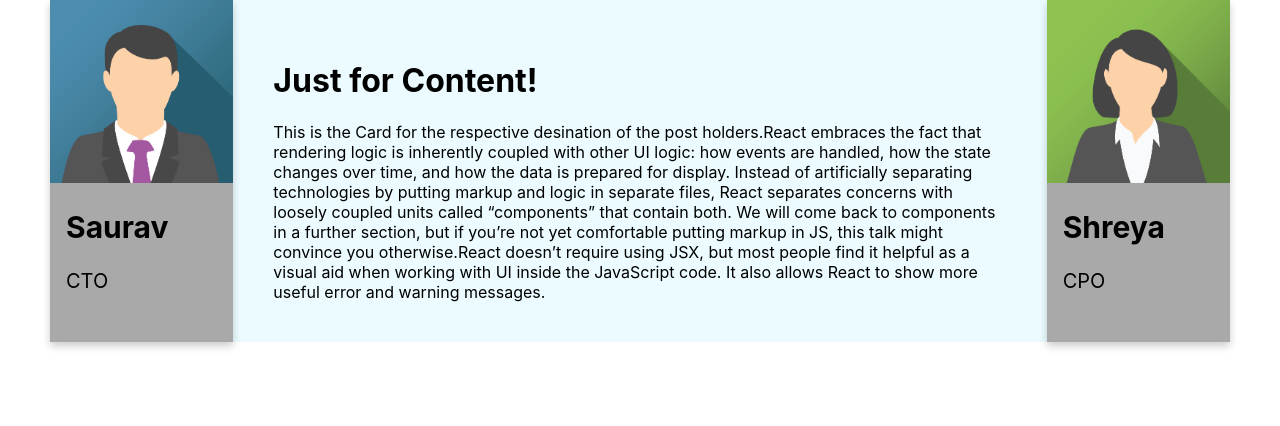
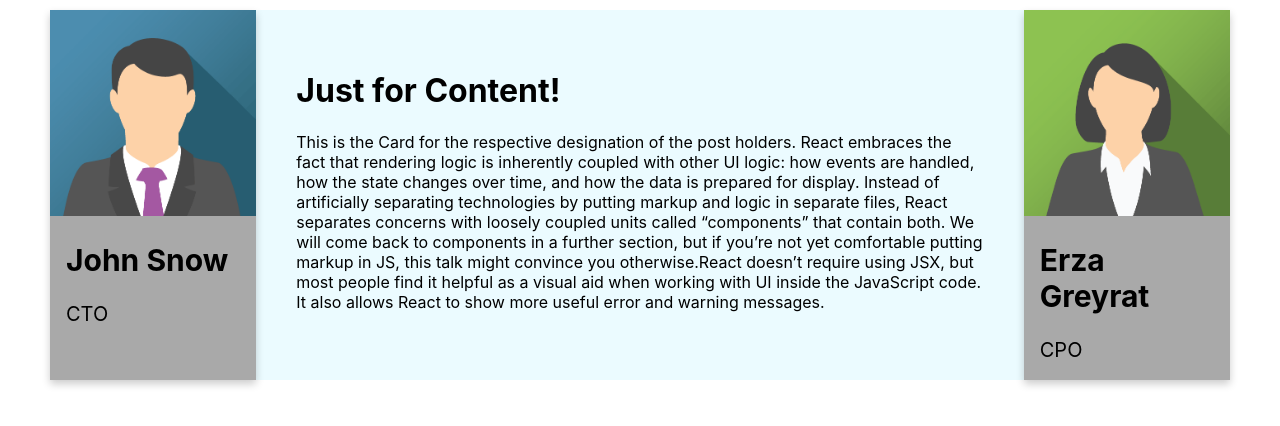
Before and after one commit to YatharthWolverine/practice, a React (Create React App) app: page / in a window 1280 px wide. Shown: the top 426 px of the page. Built offline with nearby package versions, Linux system fonts and the light colour scheme.

Commit message:
changes made

```diff
--- a/src/atoms/Card/Card.js
+++ b/src/atoms/Card/Card.js
@@ -4,7 +4,7 @@ import { Box , Flex} from "../../atoms";
 
 export const Card = ({ children }) => {
   return (
-    <Box  bg="primary.4" boxShadow="0 4px 8px 0 rgba(0,0,0,0.2) " width="25%">
+    <Box  bg="primary.4" boxShadow="0 4px 8px 0 rgba(0,0,0,0.2) " width="30%" >
       {children}
     </Box>
 
--- a/src/molecules/Header/Header.js
+++ b/src/molecules/Header/Header.js
@@ -6,31 +6,37 @@ import Img2 from "../../assets/img2.png";
 
 export const Header = () => {
   return (
-    <Flex mx="50px"  justifyContent="space-between" bg="primary.3">
+    <Flex mx="50px" mt="10px" justifyContent="space-between" bg="primary.3">
      <Card>
        <img src={Img} alt="" width = "100%"  border-radius="5px"/>
        <Box>
          <h2>
-           <Profile name="Saurav"></Profile>
+           <Profile name="John Snow"></Profile>
          </h2>
          <p>
          <Profile designation="CTO"></Profile>
          </p>
          </Box>
       </Card>
-      <Box m={[ 0, 1, 2 ]}  p={[ 2, 3, 4 ]}  width={[1]}>
+      <Box m={[ 0, 1, 2 ]}  p={[ 2, 3, 4 ]}  width={[1]} alignItems="center">
         <h1>Just for Content!</h1>
         <text>
-        This is the Card for the respective desination of the post holders.React embraces the fact that rendering logic is inherently coupled with other UI logic: how events are handled, how the state changes over time, and how the data is prepared for display.
-        Instead of artificially separating technologies by putting markup and logic in separate files, React separates concerns with loosely coupled units called “components” that contain both. We will come back to components in a further section, but if you’re
-        not yet comfortable putting markup in JS, this talk might convince you otherwise.React doesn’t require using JSX, but most people find it helpful as a visual aid when working with UI inside the JavaScript code. It also allows React to show more useful error and warning messages.
+        This is the Card for the respective designation of the post holders.
+        React embraces the fact that rendering logic is inherently coupled with other UI logic:
+        how events are handled, how the state changes over time, and how the data is prepared for display.
+        Instead of artificially separating technologies by putting markup and logic in separate files,
+        React separates concerns with loosely coupled units called “components” that contain both.
+        We will come back to components in a further section, but if you’re not yet comfortable putting markup in JS,
+        this talk might convince you otherwise.React doesn’t require using JSX, but most people find it helpful as a
+        visual aid when working with UI inside the JavaScript code. It also allows React to show more useful error and
+        warning messages.
         </text>
         </Box>
-      <Card bg="red">
-       <img src={Img2} alt="" width = "100%" border-radius="5px"/>
+      <Card bg="red"   >
+       <img src={Img2} alt="" width = "100%" />
        <Box>
          <h2>
-           <Profile name="Shreya"></Profile>
+           <Profile name="Erza Greyrat"></Profile>
          </h2>
          <p>
          <Profile designation="CPO"></Profile>
```
